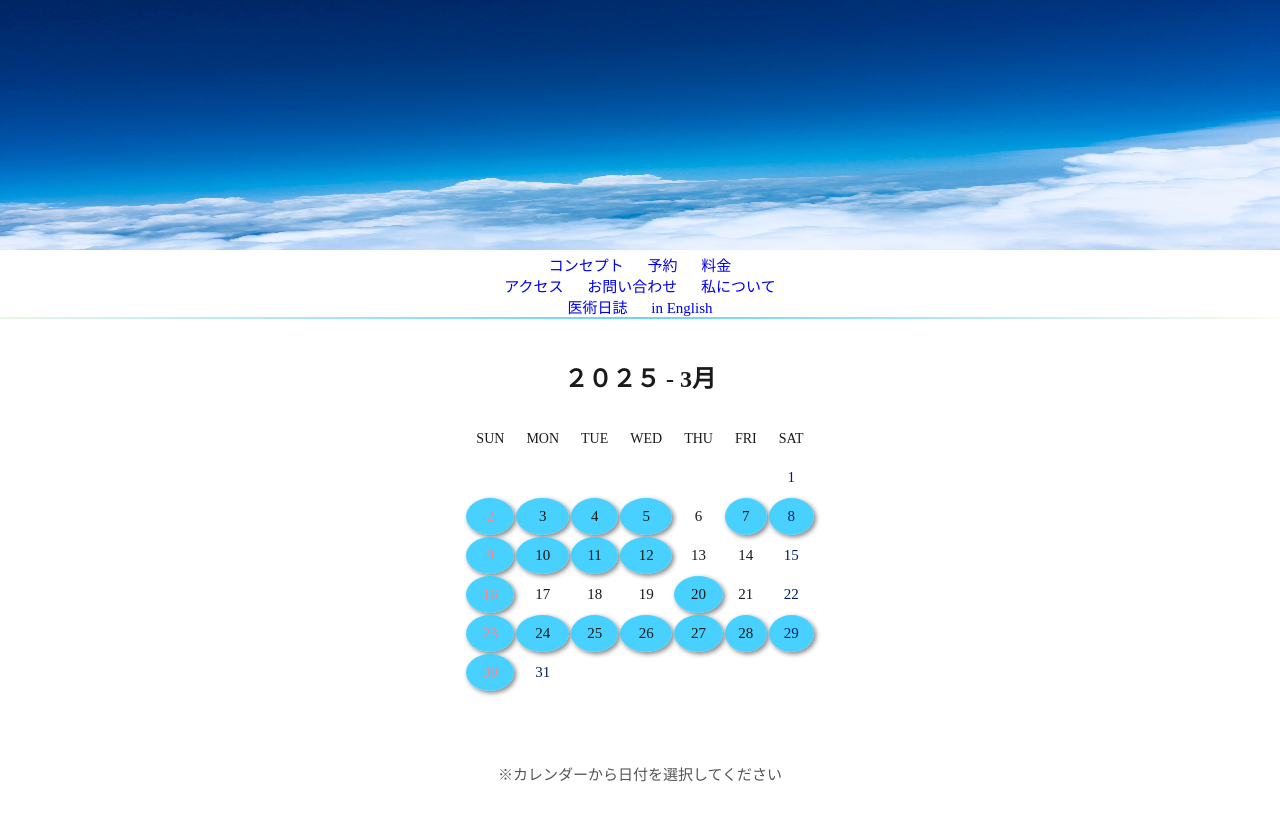
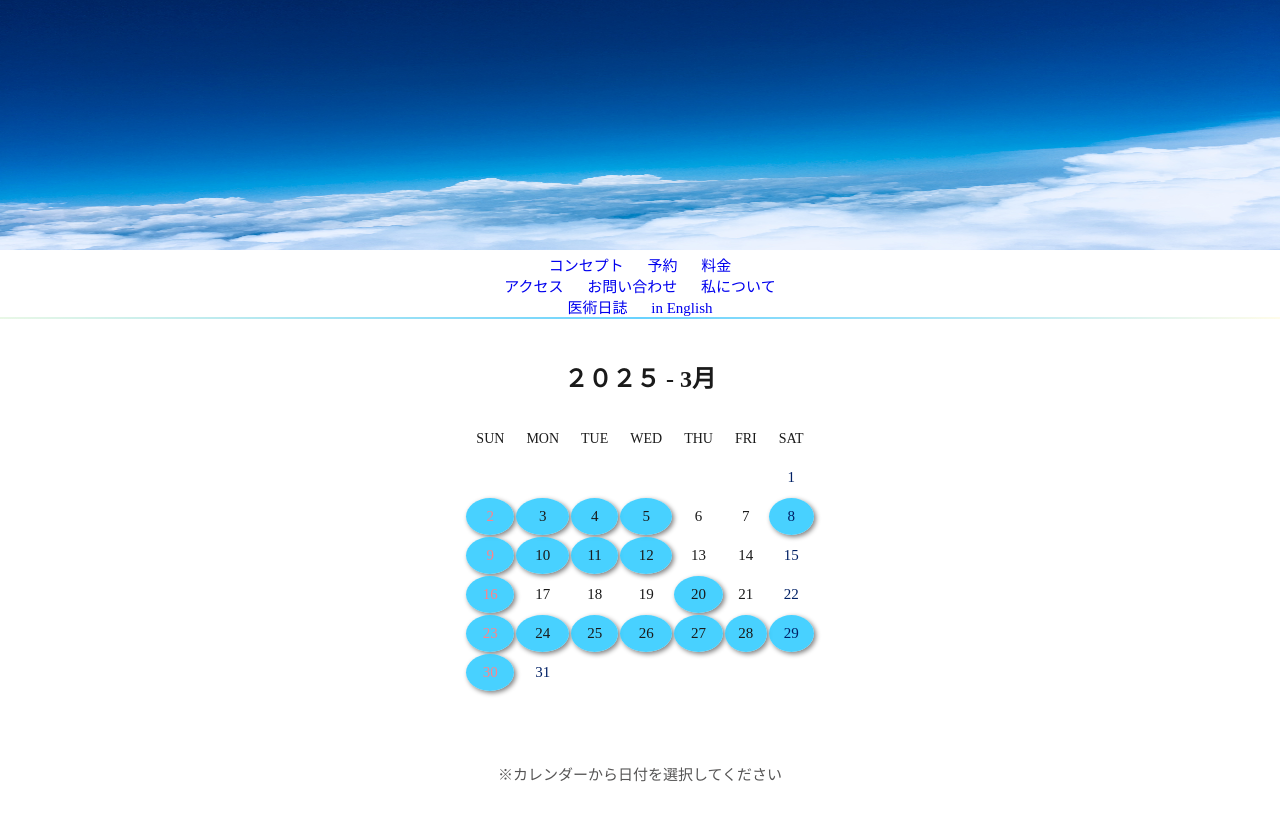
Before and after one commit to Shohei-Nakayama/amenomizu1.4, a plain HTML site: page reserve.html in a window 1280 px wide. Drawn offline with nearby package versions, Linux system fonts and the light colour scheme; some packages are replaced by stand-ins of ours; files whose address does not match are found by name.

Commit message:
3/7をoffに変更

```diff
--- a/reserve.html
+++ b/reserve.html
@@ -120,12 +120,12 @@
                 5
               </td>
               <td>6</td>
-              <td
+              <!-- <td
                 :class="{selected:selectedDay === 7}"
                 class="circle1"
                 @click="selectedDate(7)"
-              >
-                7
+              > -->
+                <td>7
               </td>
               <td
                 :class="{selected:selectedDay === 8}"
```
